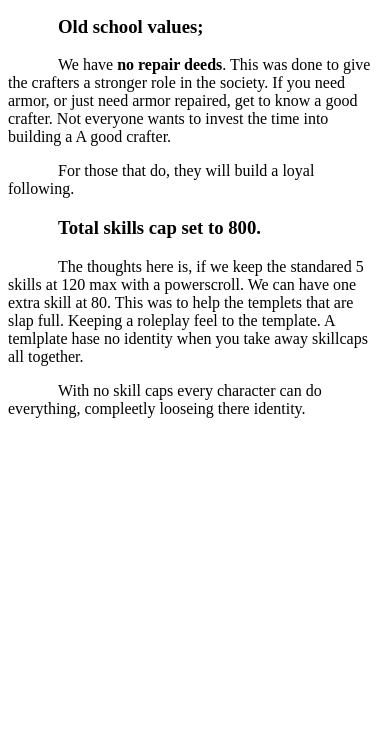
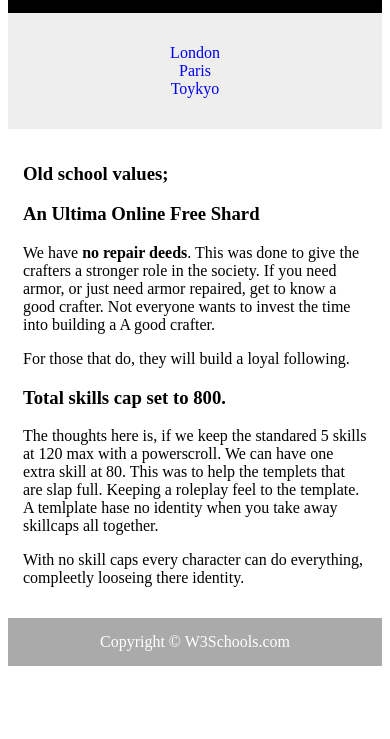
Before and after one commit to DungHook/MVS-2015-Projects, a plain HTML site: page index.html in a window 390 px wide. Shown: the part 105-844 px from the top of the page. Drawn offline with Linux system fonts and the light colour scheme.

Commit message:
Looks Awsome
Will commit this vertion 3 and continue working on CSS Flexbox   Need to
test this on a smart phone

```diff
--- a/index.html
+++ b/index.html
@@ -1,39 +1,94 @@
 <!DOCTYPE html>
 <html>
 <head>
-    <title>"Git Web Page v2"</title>
+    <title>"Git Web Page v3 FlexBox"</title>
 	<style>
-	h1
+    .flex-container
     {
-			text-align:center
-		}
-	h3
-		{
-			text-indent:50px
-		}
-
-	p
-		{
-			text-indent: 50px;
+        display: -webkit-flex;
+        display: flex;
+        -webkit-flex-flow: row wrap;
+        flex-flow: row wrap;
+        text-align:center;
 
     }
 
+    .flex-container > *
+    {
+        padding: 15px;
+        -webkit-flex: 1 100%;
+        flex: 1 100%;
+    }
+
+        .article {
+            text-align: left;
+    }
+
+        header {background: black;color:white;}
+        footer {background: #aaa;color:white}
+        .nav {background:#eee;}
+
+        .nav ul
+        {
+            list-style-type: none;
+            padding: 0;
+        }
+        .nav ul a
+        {
+            text-decoration: none;
+        }
+        @media all and (min-width: 768px)
+        {
+            .nav
+            {
+                text-align:left;-webkit-flex: 1 auto;flex:1 auto;-webkit-flex-order:1;order:1;
+            }
+            .article
+            {
+                -webkit-flex:5 0px;flex:5 0px;-webkit-order:2;order:2;
+            }
+            footer
+            {
+                -webkit-flex-order:3;order:3;
+            }
+        }
 	    </style>
-
         </head>
-
         <body>
 
+        <div class="flex-container">
+            <header>
                 <h1>Knights Templar</h1>
+            </header>
+            <nav class="nav">
+                <ul>
+                    <li><a href="#">London</a></li>
+                    <li><a href="#">Paris</a></li>
+                    <li><a href="#">Toykyo</a></li>
+                </ul>
+            </nav>
+
+            <article class="article">
+                <h3> Old school values; </h3>
+
                 <h3>An Ultima Online Free Shard</h3>
 
-		<h3> Old school values; </h3>
+
                 <p>	We have <strong>no repair deeds</strong>. This was done to give the crafters a stronger role in the society.  If you need armor, or just need armor repaired, get to know a good crafter. Not everyone wants to invest the time into building a A good crafter.</p>
                 <p> For those that do, they will build a loyal following.</p>
                 <h3>Total skills cap set to 800. </h3>
-		<p>	The thoughts here is, if we keep the standared 5 skills at 120 max with a powerscroll.  We can have one extra skill at 80.	This was to help the templets that are slap full. Keeping a roleplay feel to the template.
+                <p>
+                    The thoughts here is, if we keep the standared 5 skills at 120 max with a powerscroll.  We can have one extra skill at 80.	This was to help the templets that are slap full. Keeping a roleplay feel to the template.
                     A temlplate hase no identity when you take away skillcaps all together.
                 </p>
                 <p> With no skill caps every character can do everything, compleetly looseing there identity.</p>
+
+            </article>
+            <footer>
+                Copyright &copy; W3Schools.com
+            </footer>
+        </div>
+
+
 </body>
 </html>
```
Lines whose indentation alone changed are shown as unchanged.
